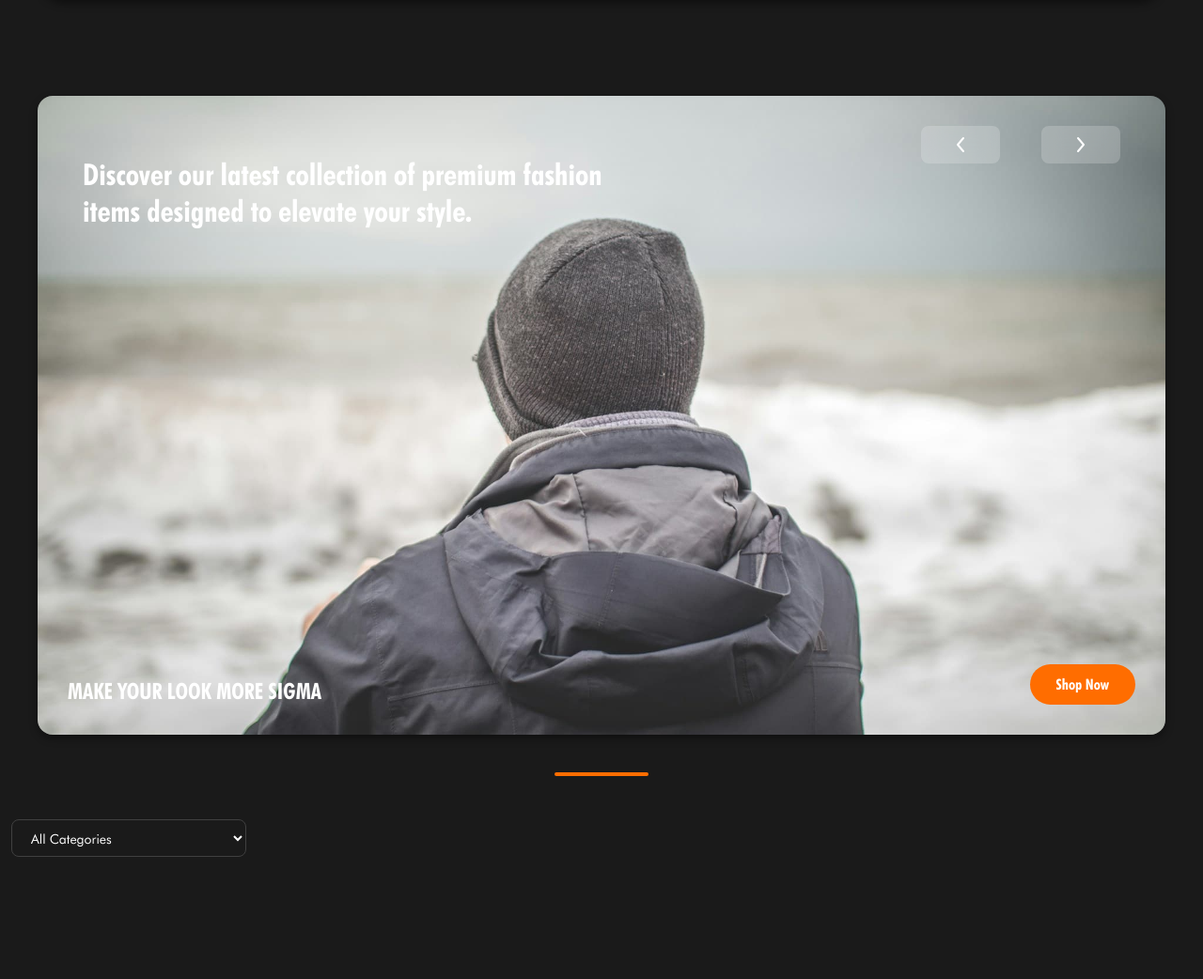
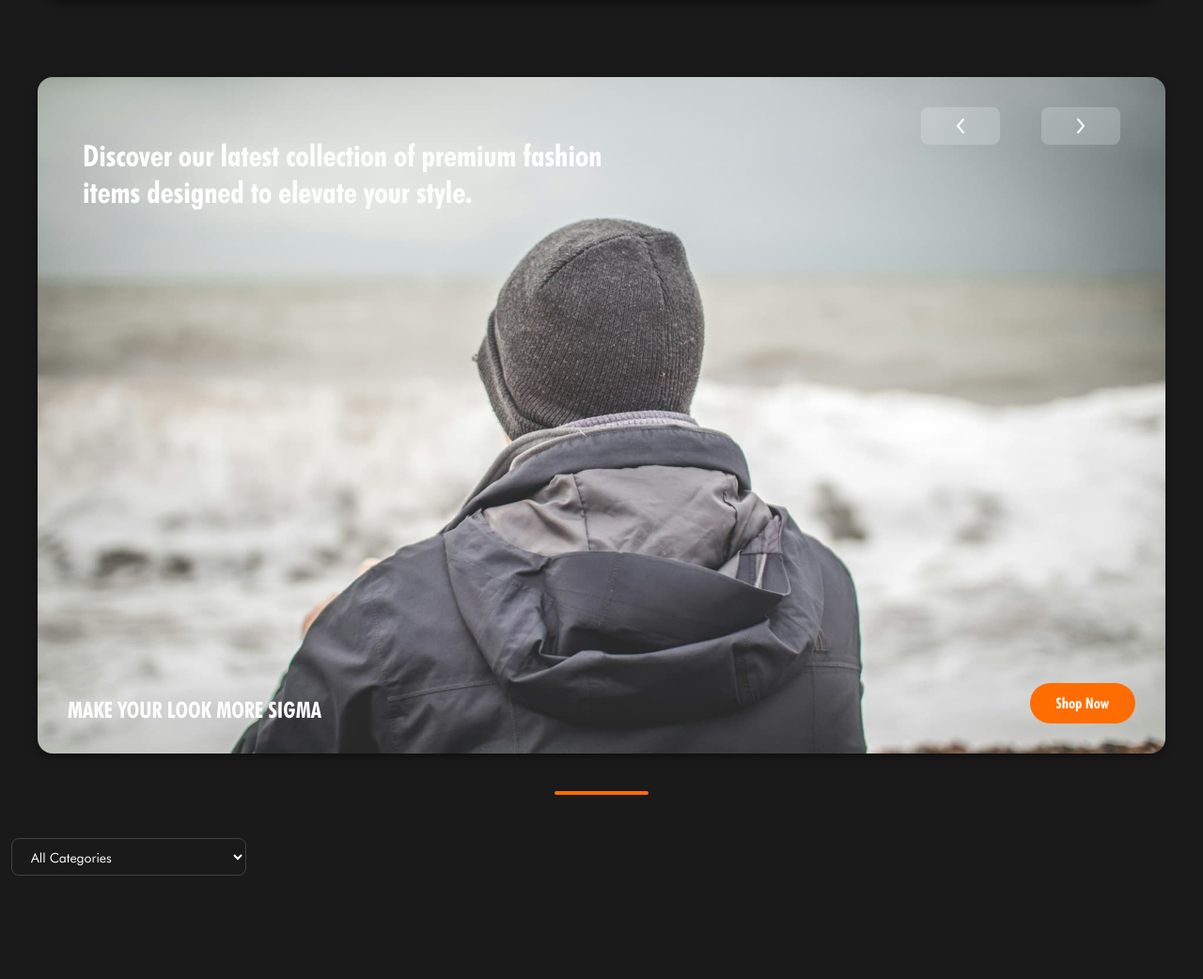
Before and after one commit to stureremielle/meyda-collection, a PHP site: page / in a window 1280 px wide. Shown: the part 78-1120 px from the top of the page at 94% size. Run offline with PHP 8.4, Linux system fonts and the light colour scheme; data that the repository does not hold is empty; some web fonts are replaced.

Commit message:
**Title:** Adjust hero section spacing and height to match header-to-viewport margin
**Key features implemented:**
- Updated `meyda/styles.css`:
  - Adjusted `.hero-card` height to `calc(100vh - 80px)` to ensure full viewport height minus header space.
  - Set consistent top margin of `80px` (matching header padding-top) and bottom margin of `40px`.
  - Removed excess padding and ensured `box-sizing: border-box` for accurate layout rendering.
  - Applied responsive adjustments for mobile with updated `height: calc(100vh - 70px)` and `margin: 70px auto 40px`.
  - Removed `padding: 48px 0` from `.hero` to align with new card-based spacing.

**Summary:**
The hero section now maintains consistent vertical spacing with the header, fully fits within the viewport without overflow, and adapts responsively across devices while preserving visual hierarchy and alignment.

```diff
--- a/meyda/styles.css
+++ b/meyda/styles.css
@@ -601,11 +601,11 @@ button:disabled {
 .hero-card {
     width: 100%;
     max-width: 1200px;
-    height: 85vh; /* Increased height to better fill viewport */
+    height: calc(100vh - 80px); /* Full viewport height minus header space */
     position: relative;
     background: var(--card);
     overflow: hidden;
-    margin: 100px auto 40px; /* Reduce top margin to better position on screen */
+    margin: 80px auto 40px; /* Match header top space */
     padding: 0; /* Remove extra padding */
     box-sizing: border-box; /* Ensure padding doesn't push it over the edge */
     border-radius: 16px;
@@ -619,8 +619,8 @@ button:disabled {
 @media (max-width: 768px) {
     .hero-card {
         width: 100%; /* Full width on mobile */
-        height: 70vh; /* Increase height on mobile */
-        margin: 60px auto 40px; /* Reduce top margin for better positioning */
+        height: calc(100vh - 70px); /* Full viewport height minus header space */
+        margin: 70px auto 40px; /* Match header top space on mobile */
         padding: 0; /* Remove extra padding */
         max-width: 1200px; /* Keep max-width consistent */
         border-radius: 12px;
```
Also changed, not shown: 1 other file.
